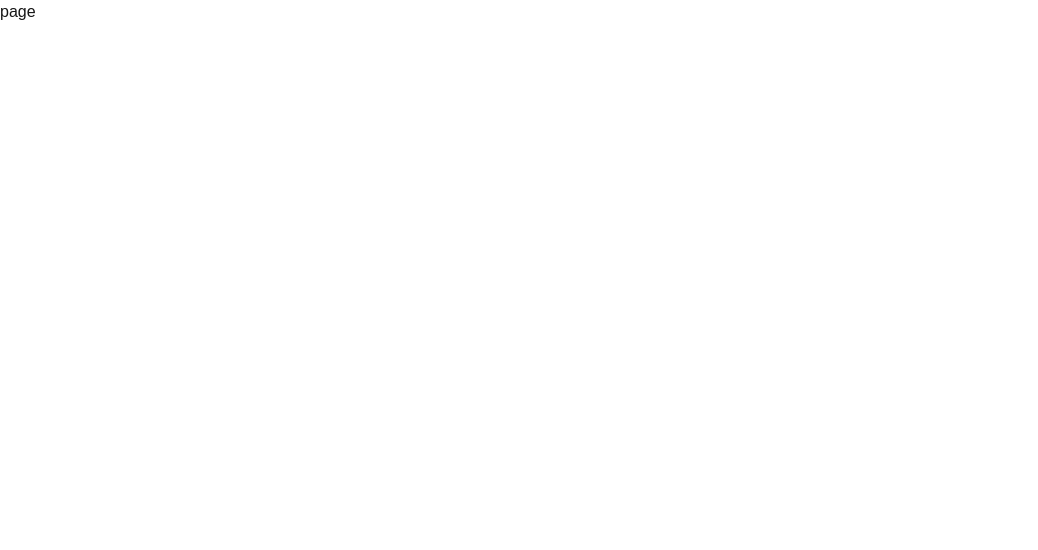
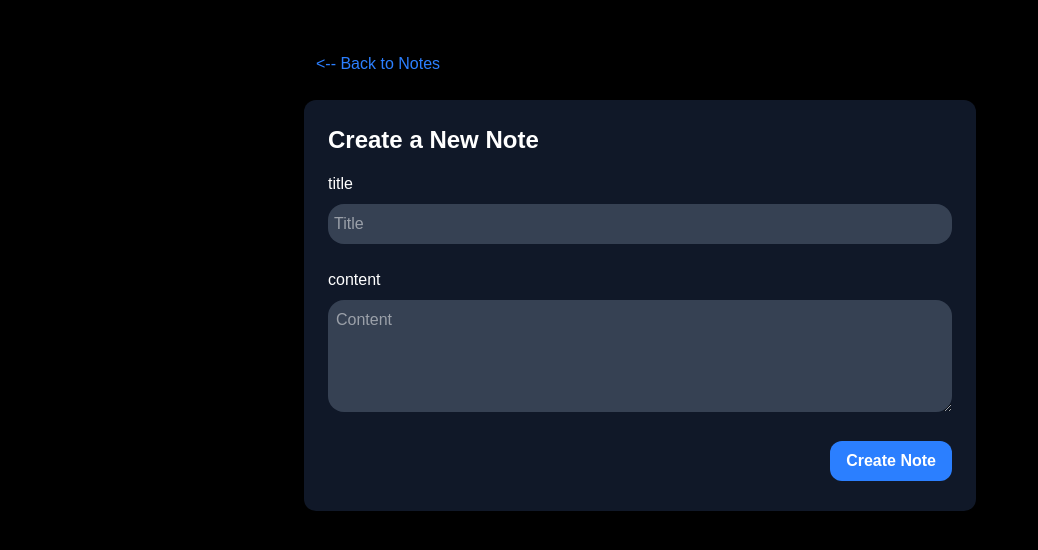
Before and after one commit to sionnn9/notecapsuel, a Next.js app in the folder frontend/note-cap/: page /create in a window 1280 px wide. Shown: the top 550 px of the page, without its empty margins (0-1038 px from the left). Built offline with nearby package versions, Linux system fonts and the light colour scheme.

Commit message:
Implement note creation form with title and content fields

```diff
--- a/frontend/note-cap/app/create/page.tsx
+++ b/frontend/note-cap/app/create/page.tsx
@@ -1,7 +1,72 @@
-import React from "react";
+"use client";
+
+import React, { use } from "react";
+import { useState } from "react";
+import Link from "next/link";
 
 const page = () => {
-  return <div>page</div>;
+  const [title, setTitle] = useState("");
+  const [content, setContent] = useState("");
+  const [loading, setLoading] = useState(false);
+
+  const handlesubmit = () => {};
+  return (
+    <div className="min-h-screen bg-black text-white py-10">
+      <div className="container mx-auto my-3">
+        <div className="max-w-2xl mx-auto">
+          <Link
+            //this href needs fixing
+            href={"/note/$[id]"}
+            className="text-blue-500 hover:text-blue-700 rounded-2xl hover:bg-gray-800 p-3"
+          >
+            {"<-- Back to Notes"}
+          </Link>
+          <div className="card bg-gray-900 p-6 rounded-xl shadow-lg mt-6">
+            <div className="card-body ">
+              <h2 className="text-2xl font-bold mb-4">Create a New Note</h2>
+              <form onSubmit={handlesubmit}>
+                <div>
+                  <label className="block text-md font-medium mb-2">
+                    title
+                  </label>
+                  <input
+                    type="text"
+                    placeholder="Title"
+                    className="rounded-2xl text-white h-10 bg-gray-700 w-full p-1.5 mb-4"
+                  ></input>
+                </div>
+
+                <div>
+                  <label className="block text-md font-medium my-2 ">
+                    content
+                  </label>
+                  <textarea
+                    placeholder="Content"
+                    className="rounded-2xl text-white h-28 bg-gray-700 w-full p-2 mb-4"
+                  ></textarea>
+                </div>
+              </form>
+              <div className="justify-end flex py-1.5">
+                <button
+                  type="submit"
+                  disabled={loading}
+                  className={`font-bold py-2 px-4 rounded-xl text-white transition cursor-pointer
+                          ${
+                            loading
+                              ? "bg-blue-400 cursor-not-allowed opacity-70"
+                              : "bg-blue-500 hover:bg-blue-700"
+                          }
+                            `}
+                >
+                  {loading ? "Creating..." : "Create Note"}
+                </button>
+              </div>
+            </div>
+          </div>
+        </div>
+      </div>
+    </div>
+  );
 };
 
 export default page;
```
